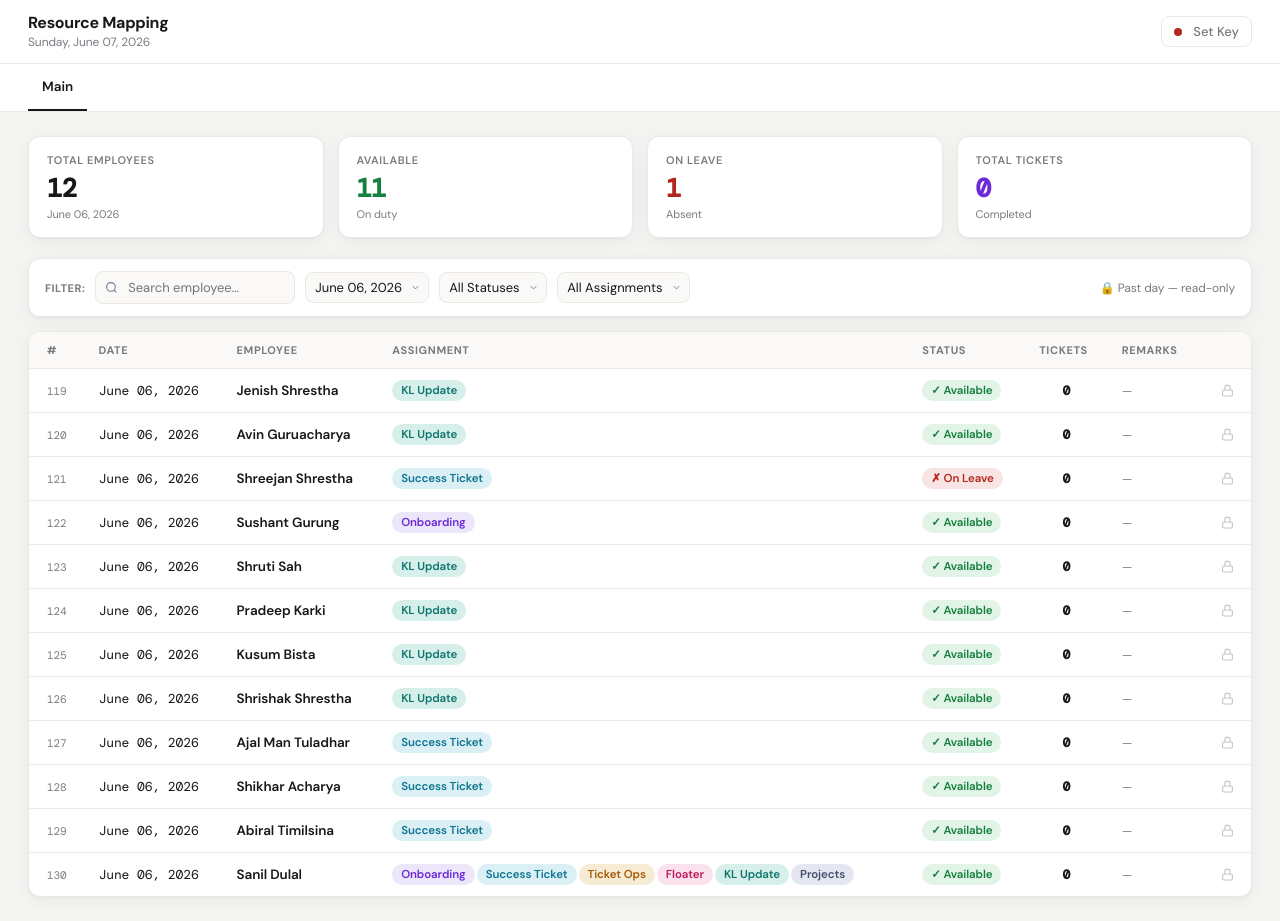
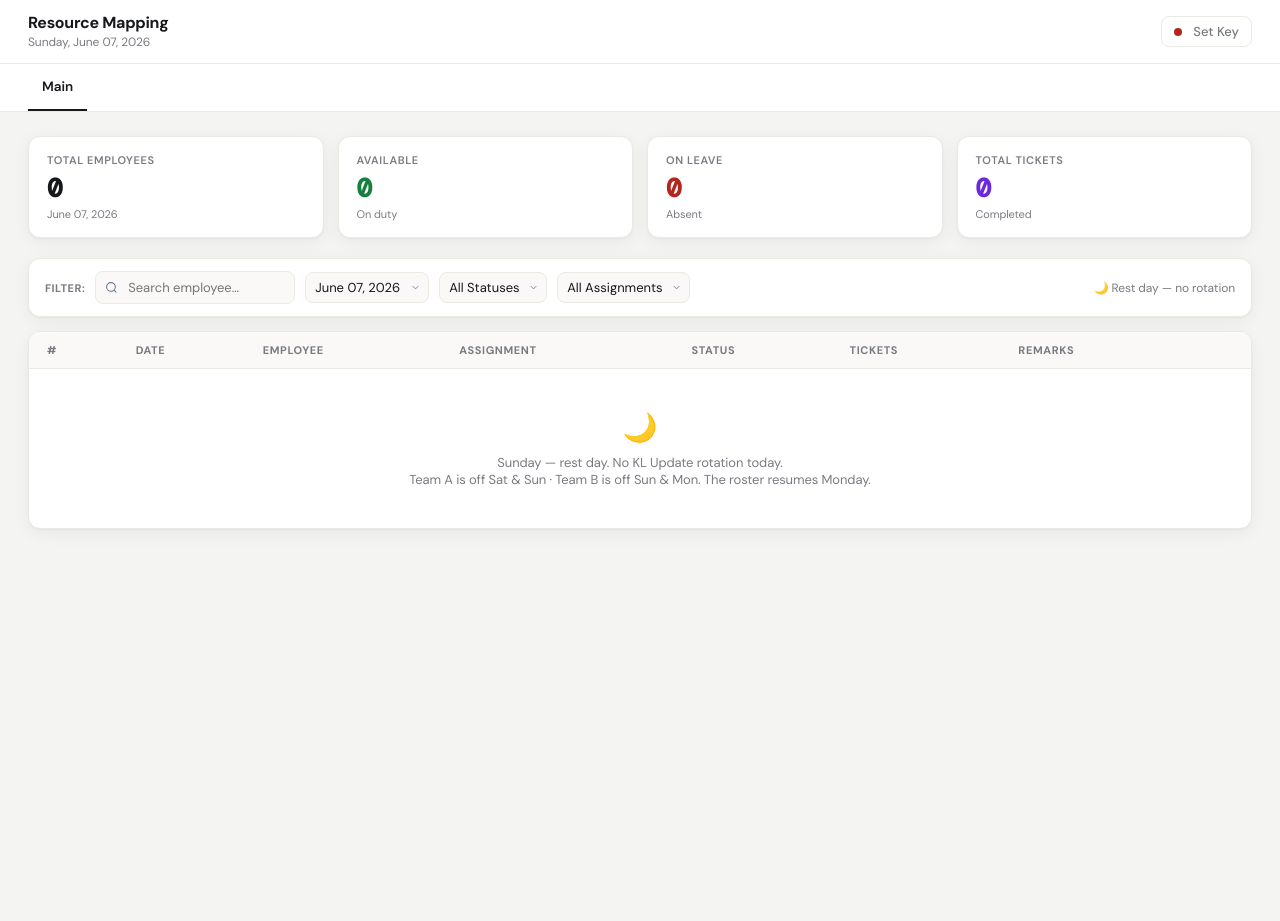
Before and after one commit to sanil18/dashboard, a plain HTML site: page index.html in a window 1280 px wide. After the commit the page ends 800 px from the top, so only its background shows below. Drawn offline with nearby package versions, Linux system fonts and the light colour scheme; no server answers.

Commit message:
Refactor roster handling for rest days and past entries
Updated logic for handling rest days and past entries in the roster.

```diff
--- a/index.html
+++ b/index.html
@@ -434,6 +434,14 @@ function todayStr() {
   return new Date().toLocaleDateString('en-US', { timeZone:'Asia/Kathmandu', year:'numeric', month:'long', day:'2-digit' });
 }
 
+// A roster REST day = Sunday — both teams are off (Team A: Sat & Sun · Team B: Sun & Mon),
+// so nobody is on rotation and the board starts fresh. Date strings ("June 07, 2026") are
+// unambiguous calendar dates, so getDay()===0 (Sunday) is timezone-safe here.
+function isRestDate(dateStr) {
+  const d = new Date(dateStr);
+  return !isNaN(d) && d.getDay() === 0;
+}
+
 // =====================================================================
 // ROSTER → TODAY  (Main tab auto-fills from the 4-week roster in data.json)
 // =====================================================================
@@ -468,7 +476,7 @@ function currentWeekDates() {
   const todayUTC  = Date.UTC(ty, tm-1, td);
   const dow       = (((Math.round((todayUTC - Date.UTC(cy, cm-1, cd)) / 86400000) % 7) + 7) % 7); // 0=Mon..6=Sun
   const mondayUTC = todayUTC - dow * 86400000;
-  const count     = dow <= 5 ? dow + 1 : 6;   // Mon..today only — never future days (Sunday → full Mon–Sat)
+  const count     = dow + 1;   // Mon..today inclusive — never future days (Sunday → Mon..Sun, so today is selectable)
   return Array.from({ length:count }, (_, i) => fmtUTCDate(mondayUTC + i * 86400000));
 }
 
@@ -629,13 +637,17 @@ function renderMain() {
   dsel.value = sel;
   const selDate = dsel.value;
 
-  // Past days are read-only: hide "+ Add Entry" and show a note
+  // Sunday is a rest day (nobody on rotation); past working days are read-only.
   const isToday = (selDate === today);
-  document.getElementById('btn-add-main').style.display = isToday ? '' : 'none';
-  document.getElementById('ms-note').textContent = isToday ? '' : '🔒 Past day — read-only';
+  const restDay = isRestDate(selDate);
+  document.getElementById('btn-add-main').style.display = (isToday && !restDay) ? '' : 'none';
+  document.getElementById('ms-note').textContent =
+    restDay ? '🌙 Rest day — no rotation' : (isToday ? '' : '🔒 Past day — read-only');
 
-  // Date-scoped set (drives both the table and the summary cards)
-  const scope = DB.main.filter(d => d.date === selDate);
+  // Date-scoped set (drives both the table and the summary cards).
+  // On a rest day nobody works, so the board is always empty — never carry the
+  // previous day's rows/edits into it.
+  const scope = restDay ? [] : DB.main.filter(d => d.date === selDate);
 
   const rows = scope.filter(d =>
     d.employee.toLowerCase().includes(q) &&
@@ -644,7 +656,13 @@ function renderMain() {
   );
   const tbody = document.getElementById('main-body');
   const empty = document.getElementById('main-empty');
-  if (!rows.length) { tbody.innerHTML=''; empty.style.display='block'; }
+  if (!rows.length) {
+    tbody.innerHTML='';
+    empty.style.display='block';
+    empty.innerHTML = restDay
+      ? `<div class="no-rows-icon">🌙</div>Sunday — rest day. No KL Update rotation today.<br>Team A is off Sat &amp; Sun · Team B is off Sun &amp; Mon. The roster resumes Monday.`
+      : `<div class="no-rows-icon"><svg width="26" height="26" viewBox="0 0 24 24" fill="none" stroke="currentColor" stroke-width="1.6" stroke-linecap="round" stroke-linejoin="round"><circle cx="11" cy="11" r="7"/><path d="M21 21l-4.3-4.3"/></svg></div>No entries match your filters.`;
+  }
   else { empty.style.display='none'; tbody.innerHTML = rows.map(d=>makeRow(d, DB.main.indexOf(d), 'main')).join(''); }
 
   // Cards (scoped to the selected date)
```
